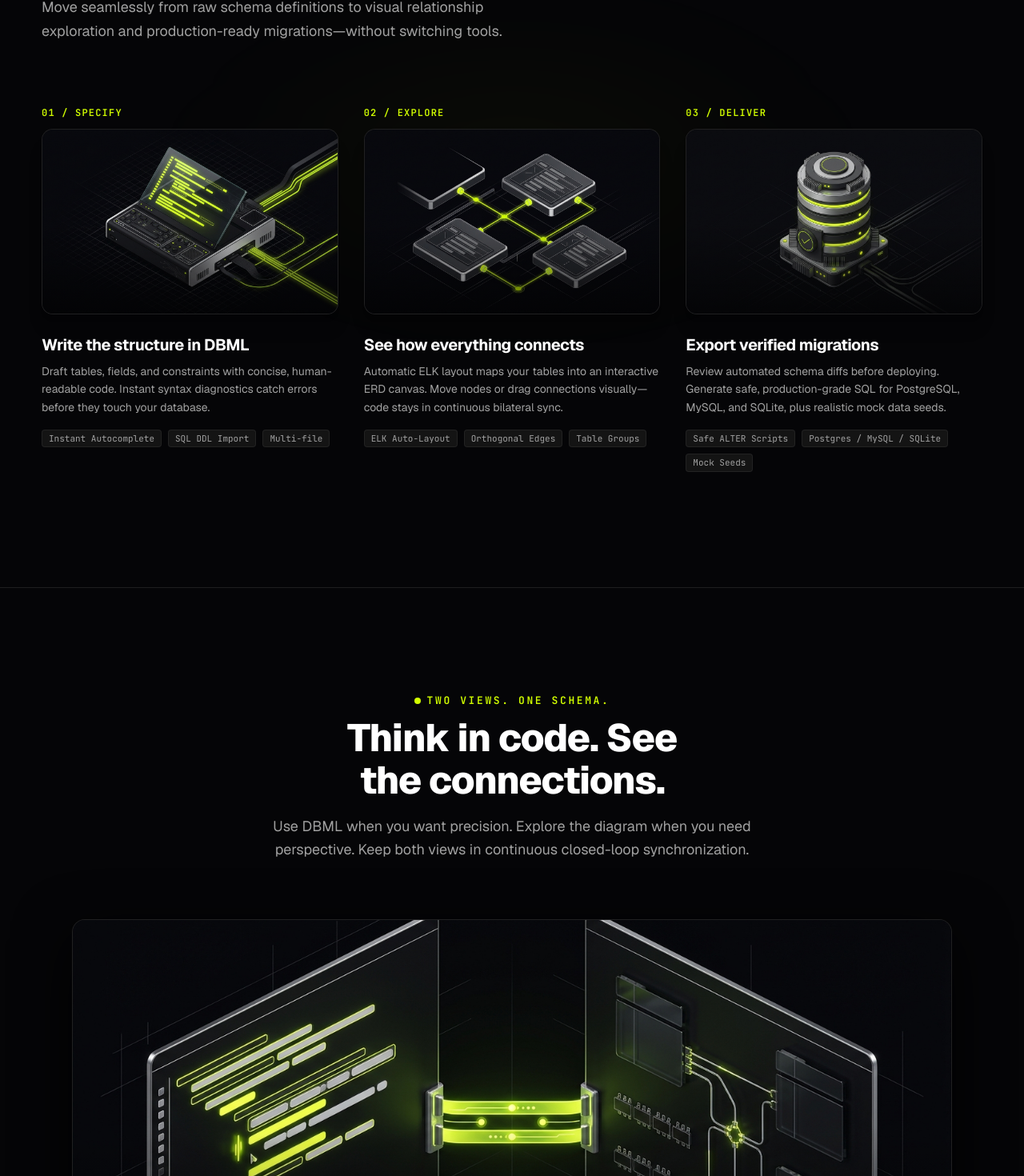
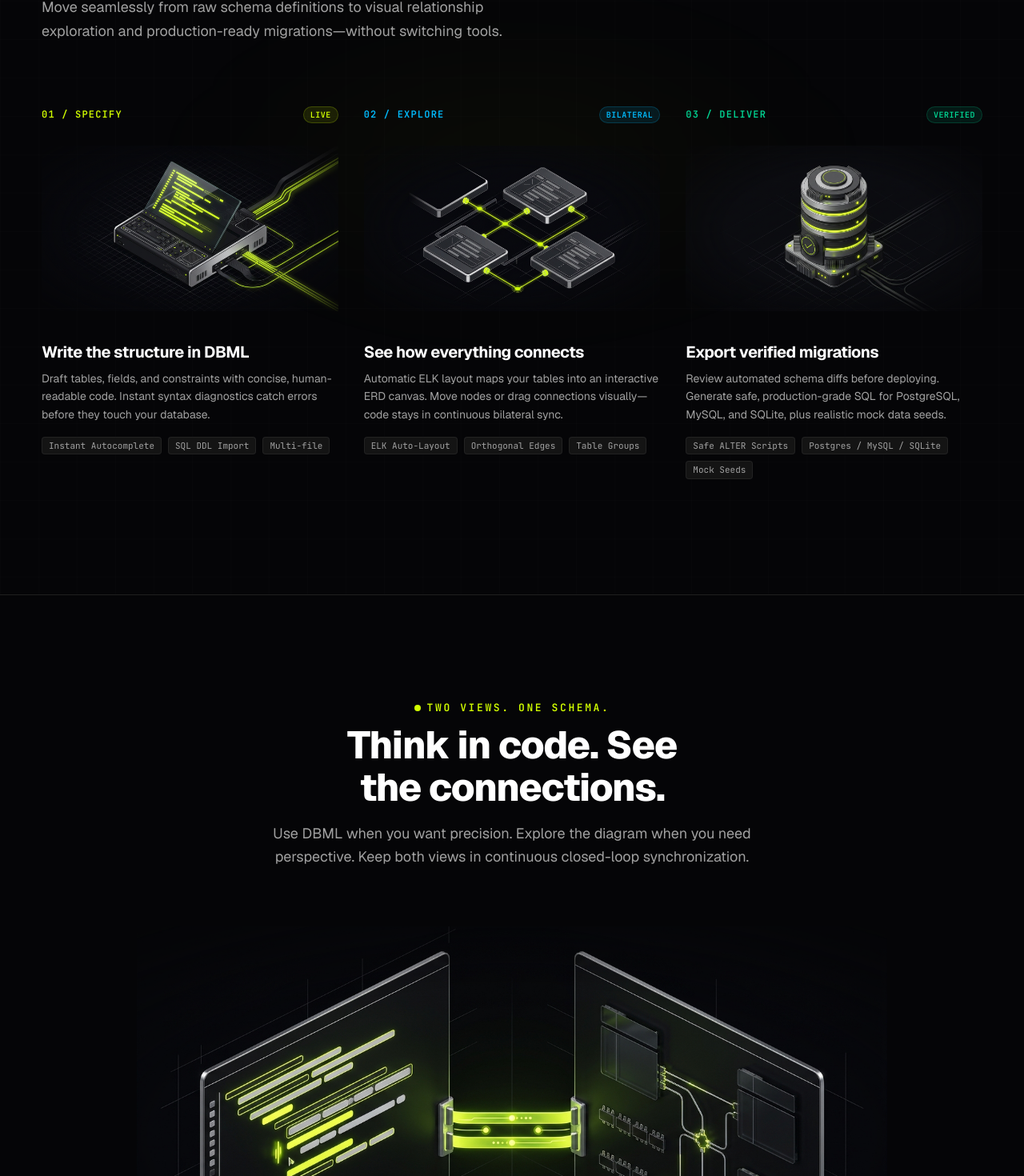
Before and after one commit to echo11labs/jayvis.dev, a Next.js app: page / in a window 1280 px wide. Shown: the part 1717-3187 px from the top of the page at 80% size. Built offline with nearby package versions, Linux system fonts and the light colour scheme; no server answers.

Commit message:
style(landing): remove container box designs and apply transparent background blending inspired by schematic workflow reference

```diff
--- a/src/components/landing/CodeAndCanvas.tsx
+++ b/src/components/landing/CodeAndCanvas.tsx
@@ -35,19 +35,17 @@ export function CodeAndCanvas() {
           </p>
         </div>
 
-        {/* ── Center Stage: Wide Cinematic Dual-View Artwork ── */}
-        <div className="relative w-full max-w-[1100px] mx-auto mb-16 sm:mb-20">
-          <div className="group relative aspect-[16/9] sm:aspect-[21/10] rounded-2xl overflow-hidden border border-neutral-800/80 bg-[#09090e] shadow-[0_20px_70px_rgba(0,0,0,0.9)] hover:border-[#D2FF00]/50 transition-all duration-500">
+        {/* ── Center Stage: Free-Floating Dual-View Graphic (Zero Container Box) ── */}
+        <div className="relative w-full max-w-[1100px] mx-auto mb-16 sm:mb-20 flex items-center justify-center">
+          <div className="group relative aspect-[16/9] sm:aspect-[21/10] w-full">
             <Image
               src="/images/illustrations/two-views-one-schema.jpg"
               alt="Two Views One Schema: Synchronized Code Editor and ERD Board"
               fill
               sizes="(max-width: 1240px) 100vw, 1100px"
-              className="object-cover object-center group-hover:scale-[1.015] transition-transform duration-700"
+              className="object-contain object-center [mask-image:radial-gradient(ellipse_80%_70%_at_50%_50%,#000_50%,transparent_95%)] group-hover:scale-[1.015] transition-transform duration-700"
               priority
             />
-            {/* Subtle soft edge gradient vignette */}
-            <div className="absolute inset-0 bg-gradient-to-t from-black/50 via-transparent to-transparent pointer-events-none" />
           </div>
         </div>
 
--- a/src/components/landing/EditorialWorkflow.tsx
+++ b/src/components/landing/EditorialWorkflow.tsx
@@ -20,7 +20,17 @@ export function EditorialWorkflow() {
       aria-label="How it works"
       className="relative w-full bg-[#050507] text-white border-t border-neutral-800/80 pt-24 sm:pt-32 pb-24 sm:pb-36 select-none overflow-hidden"
     >
-      {/* Subtle ambient lighting on open canvas */}
+      {/* Subtle schematic blueprint grid background */}
+      <div
+        className="absolute inset-0 pointer-events-none opacity-30"
+        aria-hidden="true"
+        style={{
+          backgroundImage: 'linear-gradient(to right, rgba(255,255,255,0.04) 1px, transparent 1px), linear-gradient(to bottom, rgba(255,255,255,0.04) 1px, transparent 1px)',
+          backgroundSize: '48px 48px',
+        }}
+      />
+
+      {/* Subtle ambient lighting */}
       <div className="absolute inset-0 pointer-events-none" aria-hidden="true">
         <div className="absolute top-1/4 left-1/2 -translate-x-1/2 w-[900px] h-[400px] bg-[radial-gradient(ellipse_at_center,rgba(210,255,0,0.035),transparent_70%)] blur-3xl" />
       </div>
@@ -50,21 +60,25 @@ export function EditorialWorkflow() {
 
           {/* ── STAGE 01: DEFINE ── */}
           <div className="flex flex-col group">
-            {/* Stage Indicator */}
-            <p className="font-mono text-xs font-semibold tracking-widest uppercase text-[#D2FF00] mb-3">
+            {/* Stage Indicator & Status Chip */}
+            <div className="flex items-center justify-between mb-4">
+              <p className="font-mono text-xs font-semibold tracking-widest uppercase text-[#D2FF00]">
                 01 / SPECIFY
               </p>
+              <span className="px-2 py-0.5 rounded-full bg-[#D2FF00]/10 text-[#D2FF00] font-mono text-[10px] font-semibold uppercase tracking-wider border border-[#D2FF00]/20">
+                live
+              </span>
+            </div>
 
-            {/* Illustration Graphic - Free-standing, spacious */}
-            <div className="relative aspect-[16/10] rounded-xl overflow-hidden border border-neutral-800/80 bg-[#09090e] shadow-xl group-hover:border-[#D2FF00]/50 transition-all duration-300">
+            {/* Illustration Graphic - Free-standing, transparent background, zero container box */}
+            <div className="relative aspect-[16/10] w-full flex items-center justify-center">
               <Image
                 src="/images/illustrations/workflow-define-clean.jpg"
                 alt="Define Step: DBML code and schema definition"
                 fill
                 sizes="(max-width: 1024px) 100vw, 33vw"
-                className="object-cover object-center group-hover:scale-[1.03] transition-transform duration-500"
+                className="object-contain object-center [mask-image:radial-gradient(ellipse_80%_70%_at_50%_50%,#000_45%,transparent_92%)] group-hover:scale-[1.03] transition-transform duration-500"
               />
-              <div className="absolute inset-0 bg-gradient-to-t from-black/60 via-transparent to-transparent pointer-events-none" />
             </div>
 
             {/* Copy & Details */}
@@ -93,21 +107,25 @@ export function EditorialWorkflow() {
 
           {/* ── STAGE 02: RESOLVE ── */}
           <div className="flex flex-col group">
-            {/* Stage Indicator */}
-            <p className="font-mono text-xs font-semibold tracking-widest uppercase text-[#D2FF00] mb-3">
+            {/* Stage Indicator & Status Chip */}
+            <div className="flex items-center justify-between mb-4">
+              <p className="font-mono text-xs font-semibold tracking-widest uppercase text-sky-400">
                 02 / EXPLORE
               </p>
+              <span className="px-2 py-0.5 rounded-full bg-sky-400/10 text-sky-400 font-mono text-[10px] font-semibold uppercase tracking-wider border border-sky-400/20">
+                bilateral
+              </span>
+            </div>
 
-            {/* Illustration Graphic - Free-standing, spacious */}
-            <div className="relative aspect-[16/10] rounded-xl overflow-hidden border border-neutral-800/80 bg-[#09090e] shadow-xl group-hover:border-sky-400/50 transition-all duration-300">
+            {/* Illustration Graphic - Free-standing, transparent background, zero container box */}
+            <div className="relative aspect-[16/10] w-full flex items-center justify-center">
               <Image
                 src="/images/illustrations/workflow-resolve-clean.jpg"
                 alt="Resolve Step: Interactive ERD visual canvas"
                 fill
                 sizes="(max-width: 1024px) 100vw, 33vw"
-                className="object-cover object-center group-hover:scale-[1.03] transition-transform duration-500"
+                className="object-contain object-center [mask-image:radial-gradient(ellipse_80%_70%_at_50%_50%,#000_45%,transparent_92%)] group-hover:scale-[1.03] transition-transform duration-500"
               />
-              <div className="absolute inset-0 bg-gradient-to-t from-black/60 via-transparent to-transparent pointer-events-none" />
             </div>
 
             {/* Copy & Details */}
@@ -136,21 +154,25 @@ export function EditorialWorkflow() {
 
           {/* ── STAGE 03: DEPLOY ── */}
           <div className="flex flex-col group">
-            {/* Stage Indicator */}
-            <p className="font-mono text-xs font-semibold tracking-widest uppercase text-[#D2FF00] mb-3">
+            {/* Stage Indicator & Status Chip */}
+            <div className="flex items-center justify-between mb-4">
+              <p className="font-mono text-xs font-semibold tracking-widest uppercase text-emerald-400">
                 03 / DELIVER
               </p>
+              <span className="px-2 py-0.5 rounded-full bg-emerald-400/10 text-emerald-400 font-mono text-[10px] font-semibold uppercase tracking-wider border border-emerald-400/20">
+                verified
+              </span>
+            </div>
 
-            {/* Illustration Graphic - Free-standing, spacious */}
-            <div className="relative aspect-[16/10] rounded-xl overflow-hidden border border-neutral-800/80 bg-[#09090e] shadow-xl group-hover:border-emerald-400/50 transition-all duration-300">
+            {/* Illustration Graphic - Free-standing, transparent background, zero container box */}
+            <div className="relative aspect-[16/10] w-full flex items-center justify-center">
               <Image
                 src="/images/illustrations/workflow-deploy-clean.jpg"
                 alt="Deploy Step: Safe migration diffs and production DDL"
                 fill
                 sizes="(max-width: 1024px) 100vw, 33vw"
-                className="object-cover object-center group-hover:scale-[1.03] transition-transform duration-500"
+                className="object-contain object-center [mask-image:radial-gradient(ellipse_80%_70%_at_50%_50%,#000_45%,transparent_92%)] group-hover:scale-[1.03] transition-transform duration-500"
               />
-              <div className="absolute inset-0 bg-gradient-to-t from-black/60 via-transparent to-transparent pointer-events-none" />
             </div>
 
             {/* Copy & Details */}
```
Lines whose indentation alone changed are shown as unchanged.
